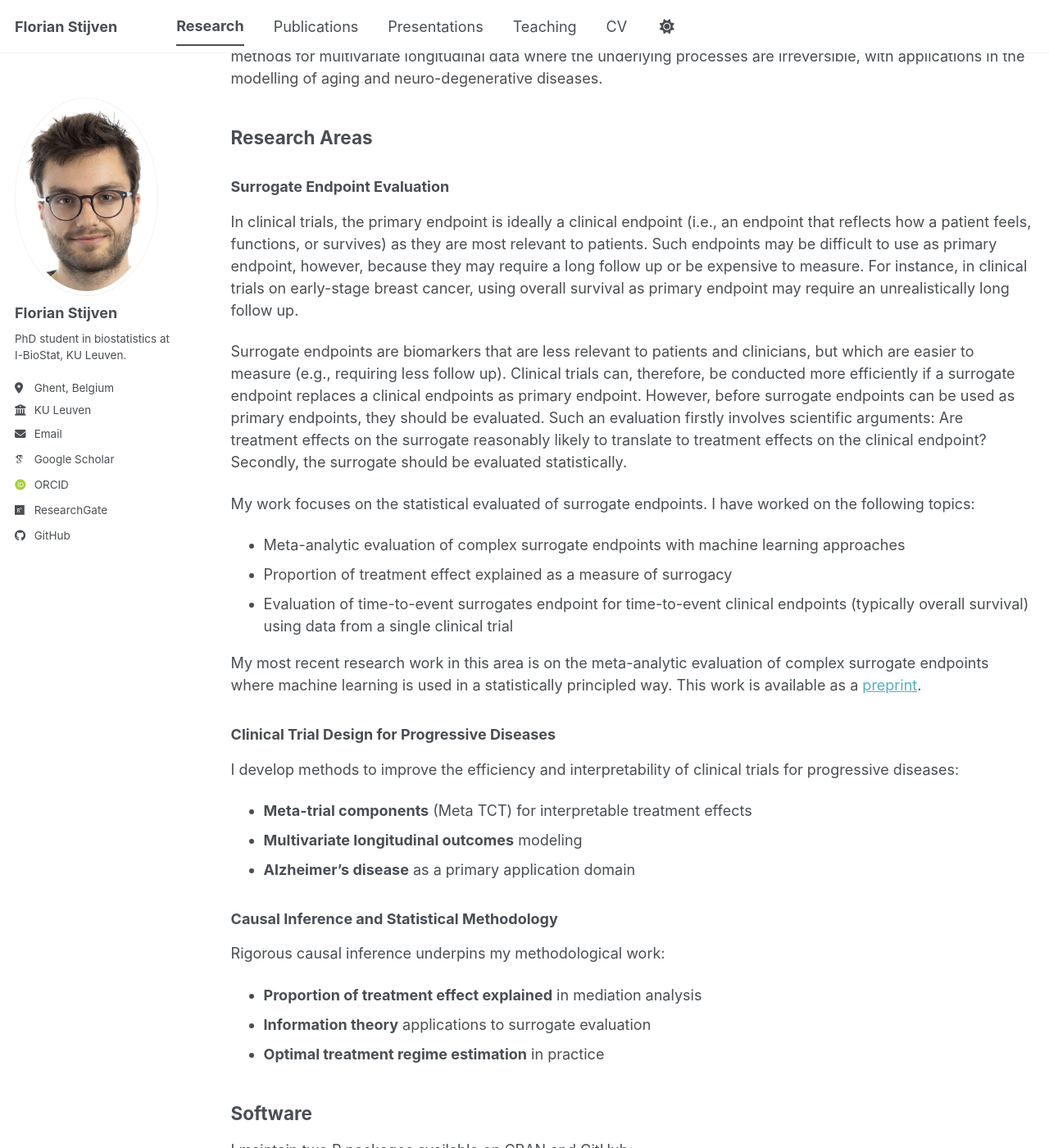
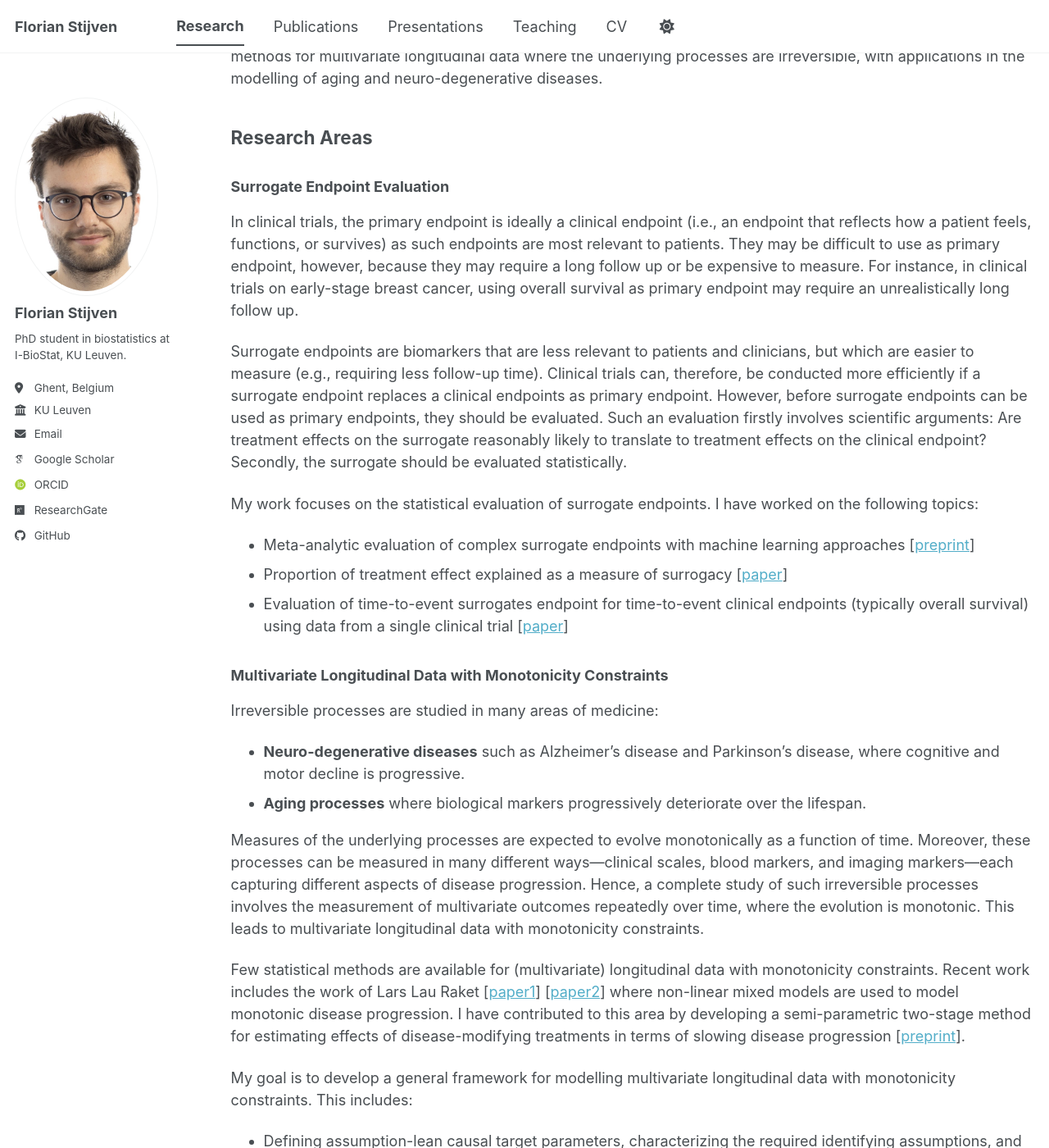
Before and after one commit to florianstijven/florianstijven.github.io, a Jekyll site: the page built from _pages/research.md, in a window 1280 px wide and 1400 px high, scrolled down 218 px. Shown: the whole window at 82% size. Built offline with Jekyll 4.4.1, drawn with Linux system fonts in a browser that asks for light colours; some web fonts are replaced; a script bundle is joined from its source files by our own code; library files that are not in the unit come from our copies; some of the changed text lies outside the part shown.

Commit message:
update some stuff

```diff
--- a/_pages/research.md
+++ b/_pages/research.md
@@ -14,30 +14,37 @@ I am currently also doing research on methods for multivariate longitudinal data
 
 ### Surrogate Endpoint Evaluation
 
-In clinical trials, the primary endpoint is ideally a clinical endpoint (i.e., an endpoint that reflects how a patient feels, functions, or survives) as they are most relevant to patients. Such endpoints may be difficult to use as primary endpoint, however, because they may require a long follow up or be expensive to measure. For instance, in clinical trials on early-stage breast cancer, using overall survival as primary endpoint may require an unrealistically long follow up.
+In clinical trials, the primary endpoint is ideally a clinical endpoint (i.e., an endpoint that reflects how a patient feels, functions, or survives) as such endpoints are most relevant to patients. They may be difficult to use as primary endpoint, however, because they may require a long follow up or be expensive to measure. For instance, in clinical trials on early-stage breast cancer, using overall survival as primary endpoint may require an unrealistically long follow up.
 
-Surrogate endpoints are biomarkers that are less relevant to patients and clinicians, but which are easier to measure (e.g., requiring less follow up). Clinical trials can, therefore, be conducted more efficiently if a surrogate endpoint replaces a clinical endpoints as primary endpoint. However, before surrogate endpoints can be used as primary endpoints, they should be evaluated.
+Surrogate endpoints are biomarkers that are less relevant to patients and clinicians, but which are easier to measure (e.g., requiring less follow-up time). Clinical trials can, therefore, be conducted more efficiently if a surrogate endpoint replaces a clinical endpoints as primary endpoint. However, before surrogate endpoints can be used as primary endpoints, they should be evaluated.
 Such an evaluation firstly involves scientific arguments: Are treatment effects on the surrogate reasonably likely to translate to treatment effects on the clinical endpoint?
 Secondly, the surrogate should be evaluated statistically.
 
-My work focuses on the statistical evaluated of surrogate endpoints. I have worked on the following topics:
-- Meta-analytic evaluation of complex surrogate endpoints with machine learning approaches
-- Proportion of treatment effect explained as a measure of surrogacy
-- Evaluation of time-to-event surrogates endpoint for time-to-event clinical endpoints (typically overall survival) using data from a single clinical trial
+My work focuses on the statistical evaluation of surrogate endpoints. I have worked on the following topics:
+- Meta-analytic evaluation of complex surrogate endpoints with machine learning approaches [[preprint](https://arxiv.org/abs/2509.01737)]
+- Proportion of treatment effect explained as a measure of surrogacy [[paper](https://journals.sagepub.com/doi/full/10.1177/09622802241259177)]
+- Evaluation of time-to-event surrogates endpoint for time-to-event clinical endpoints (typically overall survival) using data from a single clinical trial [[paper](https://link.springer.com/article/10.1007/s10985-024-09638-7)]
 
-My most recent research work in this area is on the meta-analytic evaluation of complex surrogate endpoints where machine learning is used in a statistically principled way. This work is available as a [preprint](https://arxiv.org/abs/2509.01737).
+### Multivariate Longitudinal Data with Monotonicity Constraints
 
-### Clinical Trial Design for Progressive Diseases
-I develop methods to improve the efficiency and interpretability of clinical trials for progressive diseases:
-- **Meta-trial components** (Meta TCT) for interpretable treatment effects
-- **Multivariate longitudinal outcomes** modeling
-- **Alzheimer's disease** as a primary application domain
+Irreversible processes are studied in many areas of medicine:
+- **Neuro-degenerative diseases** such as Alzheimer's disease and Parkinson's disease, where cognitive and motor decline is progressive.
+- **Aging processes** where biological markers progressively deteriorate over the lifespan.
 
-### Causal Inference and Statistical Methodology
-Rigorous causal inference underpins my methodological work:
-- **Proportion of treatment effect explained** in mediation analysis
-- **Information theory** applications to surrogate evaluation
-- **Optimal treatment regime estimation** in practice
+Measures of the underlying processes are expected to evolve monotonically as a function of time. Moreover, these processes can be measured in many different ways—clinical scales, blood markers, and imaging markers—each capturing different aspects of disease progression. Hence, a complete study of such irreversible processes involves the measurement of multivariate outcomes repeatedly over time, where the evolution is monotonic. This leads to multivariate longitudinal data with monotonicity constraints.
+
+Few statistical methods are available for (multivariate) longitudinal data with monotonicity constraints. Recent work includes the work of Lars Lau Raket [[paper1](https://onlinelibrary.wiley.com/doi/full/10.1002/sim.9581)] [[paper2](https://www.frontiersin.org/journals/big-data/articles/10.3389/fdata.2020.00024/full)] where non-linear mixed models are used to model monotonic disease progression.
+I have contributed to this area by developing a semi-parametric two-stage method for estimating effects of disease-modifying treatments in terms of slowing disease progression [[preprint](https://doi.org/10.1101/2024.05.31.24307898)].
+
+My goal is to develop a general framework for modelling multivariate longitudinal data with monotonicity constraints. This includes:
+- Defining assumption-lean causal target parameters, characterizing the required identifying assumptions, and developing non-parametric estimators for these parameters.
+- Developing a semi-parametric model for parsimoniously modelling the slowing effects of certain exposures on the underlying irreversible processes.
+
+### Other Research
+
+I have also worked on the estimation of optimal treatment regimes in the treatment of depression [paper](https://academic.oup.com/biometrics/article/81/1/ujaf026/8087929).
+
+I am currently involved in research on statistical methods for distribution-valued outcomes, with applications in HIV trials.
 
 ## Software
 
```
